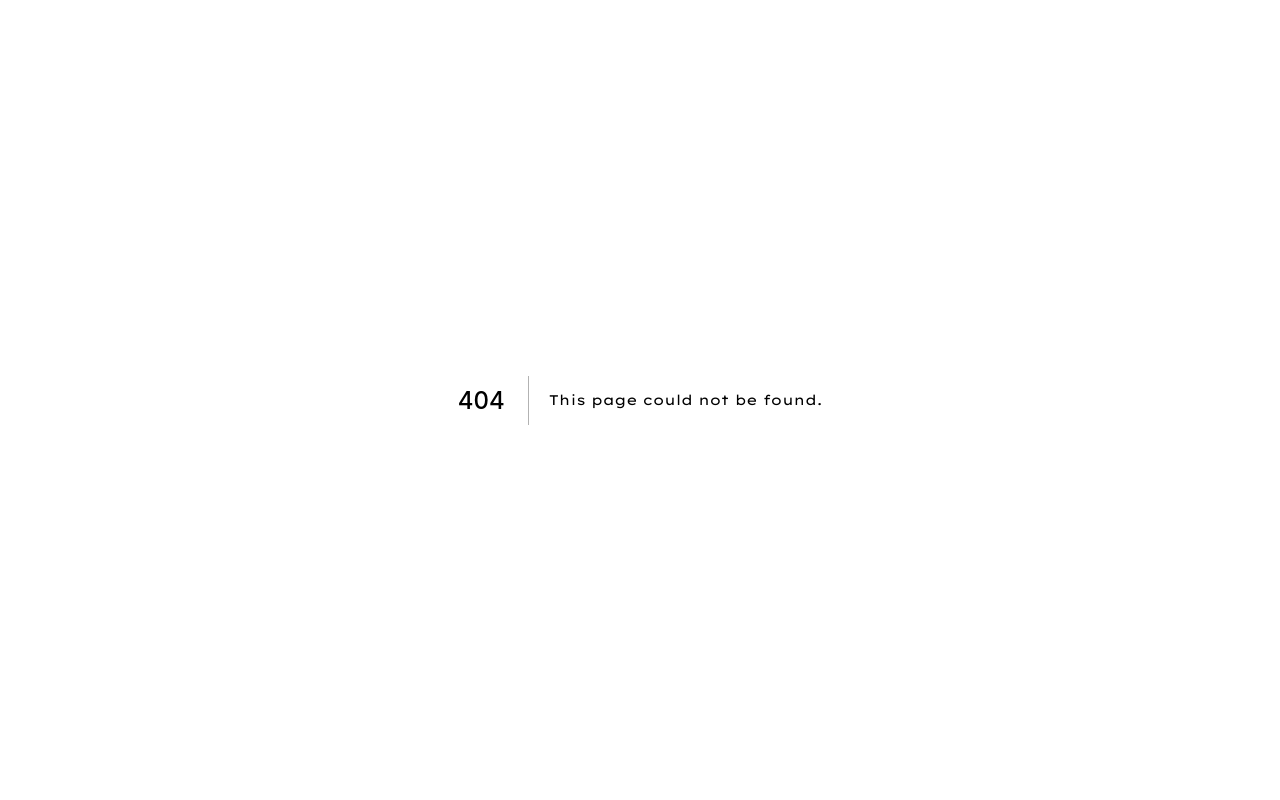
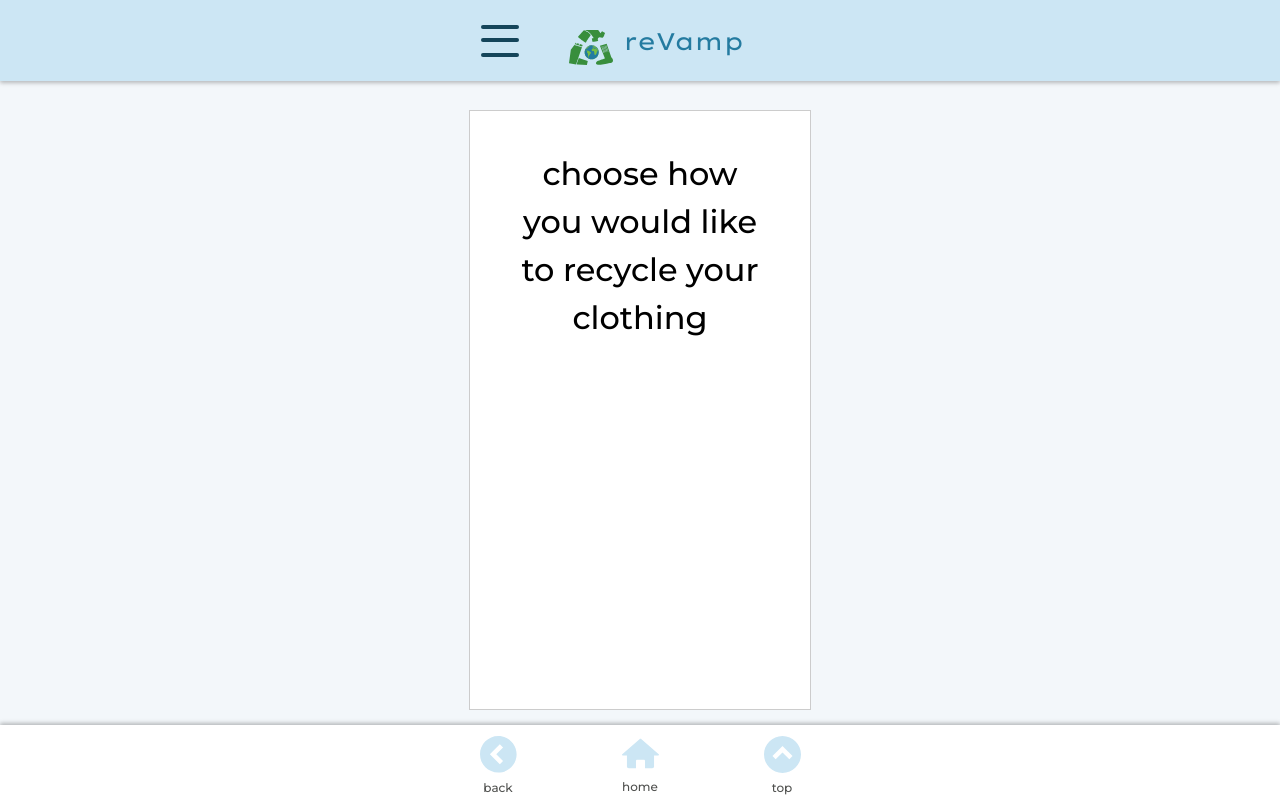
Before and after one commit to yslim20/reVamp, a Next.js app in the folder revamp/: page /template in a window 1280 px wide. Before the commit this address had no page. Built offline with nearby package versions, Linux system fonts and the light colour scheme.

Commit message:
made template.js for current/future pages

```diff
--- a/revamp/pages/menuTest.js
+++ b/revamp/pages/template.js
@@ -17,13 +17,20 @@ export default function Home() {
 
     return (<HomeCont>
       <Head>
-        <title className = "title">Donate</title>
+        <title className = "title"></title>
       </Head>
 
       <div className="inner_container flex_col">
           <TopNav></TopNav>
             <Background />
 
+          {/* place ur content here!! u can delete the header+div thing below */}
+            <Header text = "welcome!" h2Size = "2.5em"></Header>
+            <div className = "recycle_sub">
+              choose how <br/> you would like to recycle your clothing
+            </div>
+          {/* delete to here! */}
+
           <BottomNav />
       </div>
     </HomeCont>
```
